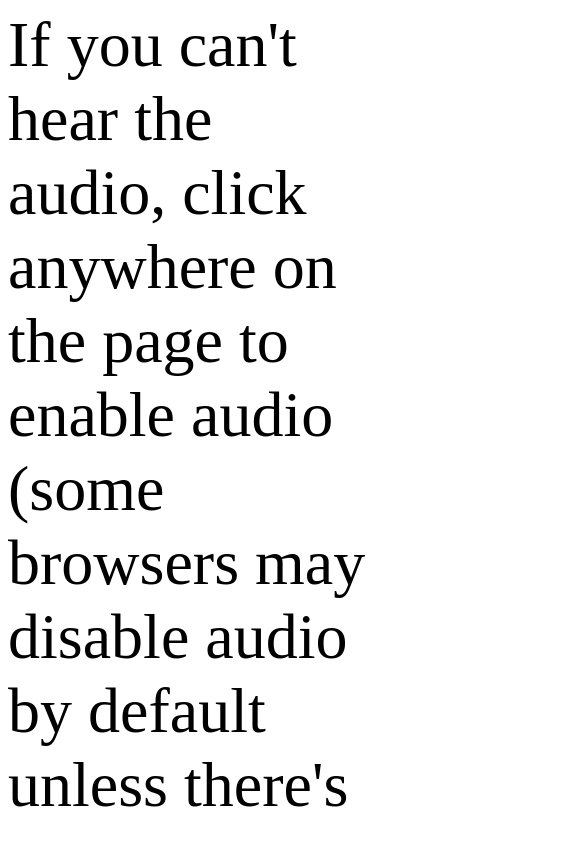
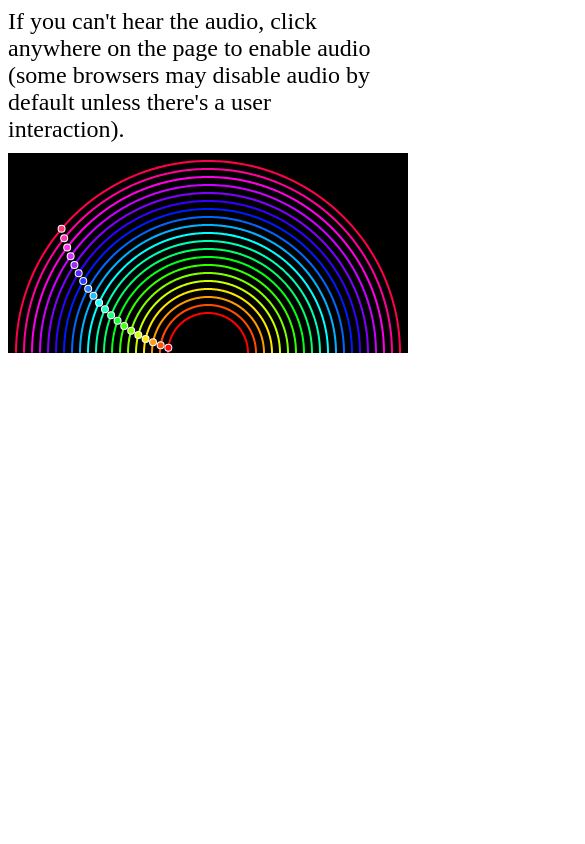
Before and after one commit to theAnuragMishra/js-polyrhythms, a plain HTML site: page index.html in a window 390 px wide. Shown: the top 844 px of the page, 585 px wide, since content can reach past the window. Drawn offline with Linux system fonts and the light colour scheme.

Commit message:
responsiveness and styling

```diff
--- a/index.html
+++ b/index.html
@@ -3,27 +3,47 @@
   <head>
     <meta charset="UTF-8" />
     <meta name="viewport" content="width=device-width, initial-scale=1.0" />
+    <link rel="stylesheet" href="style.css" />
     <title>Polyrhythms</title>
   </head>
   <body>
-    <div style="font-size: 4rem">
+    <div class="instruction">
       If you can't hear the audio, click anywhere on the page to enable audio
       (some browsers may disable audio by default unless there's a user
       interaction).
     </div>
-    <canvas id="myCanvas" style="background-color: black"></canvas>
+    <canvas id="myCanvas"></canvas>
     <script src="track.js"></script>
     <script src="ball.js"></script>
     <script src="sound.js"></script>
     <script>
-      const size = 700;
+      let size;
+      const mediaQuery2 = window.matchMedia("(max-width: 768px)");
+      const mediaQuery1 = window.matchMedia("(max-width: 512px)");
+      function handleScreenChange(event1, event2) {
+        if (event1.matches) {
+          size = 400;
+          trackMinRadius = 40;
+          trackStep = 8;
+          ballRadius = 3;
+        } else if (event2.matches) {
+          size = 700;
+          trackMinRadius = 50;
+          trackStep = 15;
+          ballRadius = 6;
+        } else {
+          size = 700;
+          trackMinRadius = 50;
+          trackStep = 15;
+          ballRadius = 6;
+        }
+      }
+      handleScreenChange(mediaQuery1, mediaQuery2);
+
       myCanvas.width = size;
       myCanvas.height = size / 2;
 
       trackCenter = { x: size / 2, y: size / 2 };
-      trackMinRadius = 50;
-      trackStep = 15;
-      ballRadius = 6;
       ballMinSpeed = 0.01;
       ballSpeedStep = -0.0001;
 
--- /dev/null
+++ b/style.css
@@ -0,0 +1,20 @@
+.instruction {
+  font-size: 3rem;
+  margin-bottom: 10px;
+}
+
+#myCanvas {
+  background-color: black;
+}
+
+@media screen and (max-width: 768px) {
+  .instruction {
+    font-size: 2rem;
+  }
+}
+
+@media screen and (max-width: 512px) {
+  .instruction {
+    font-size: 1.5rem;
+  }
+}
```
